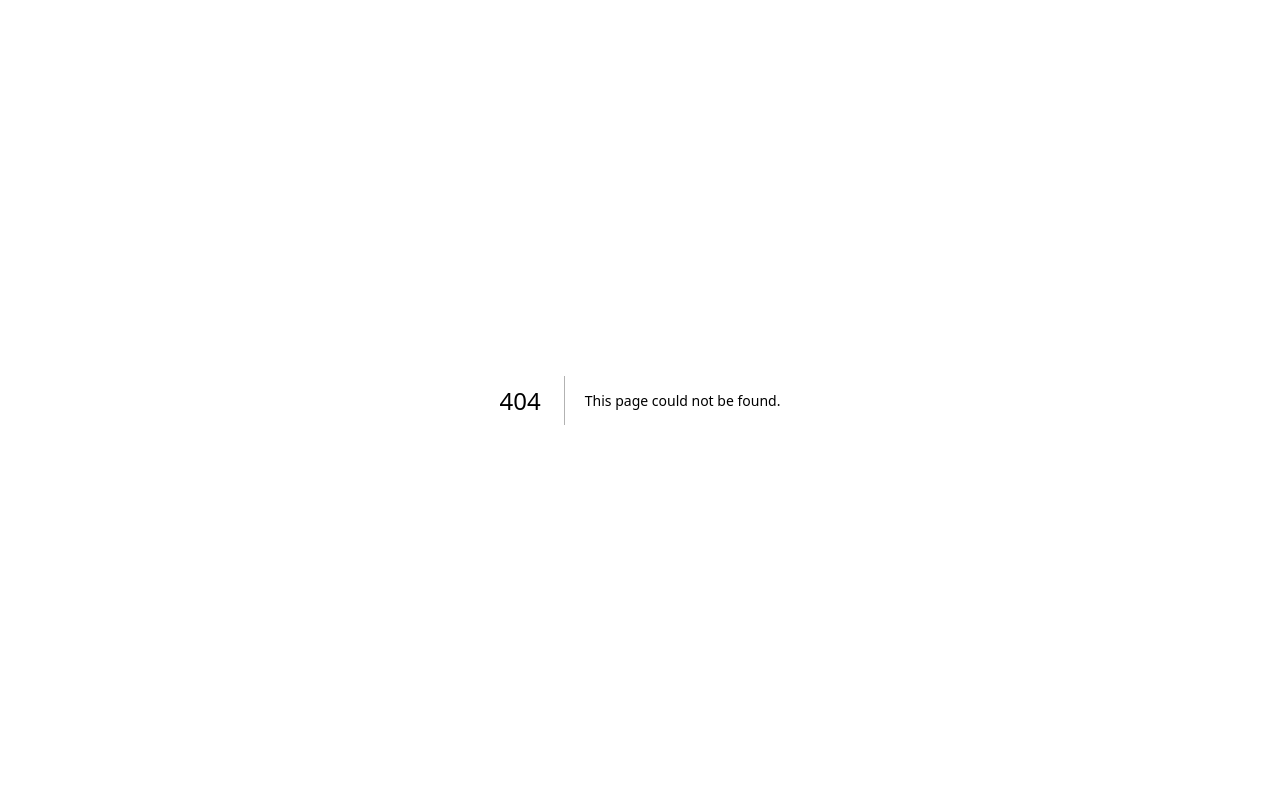
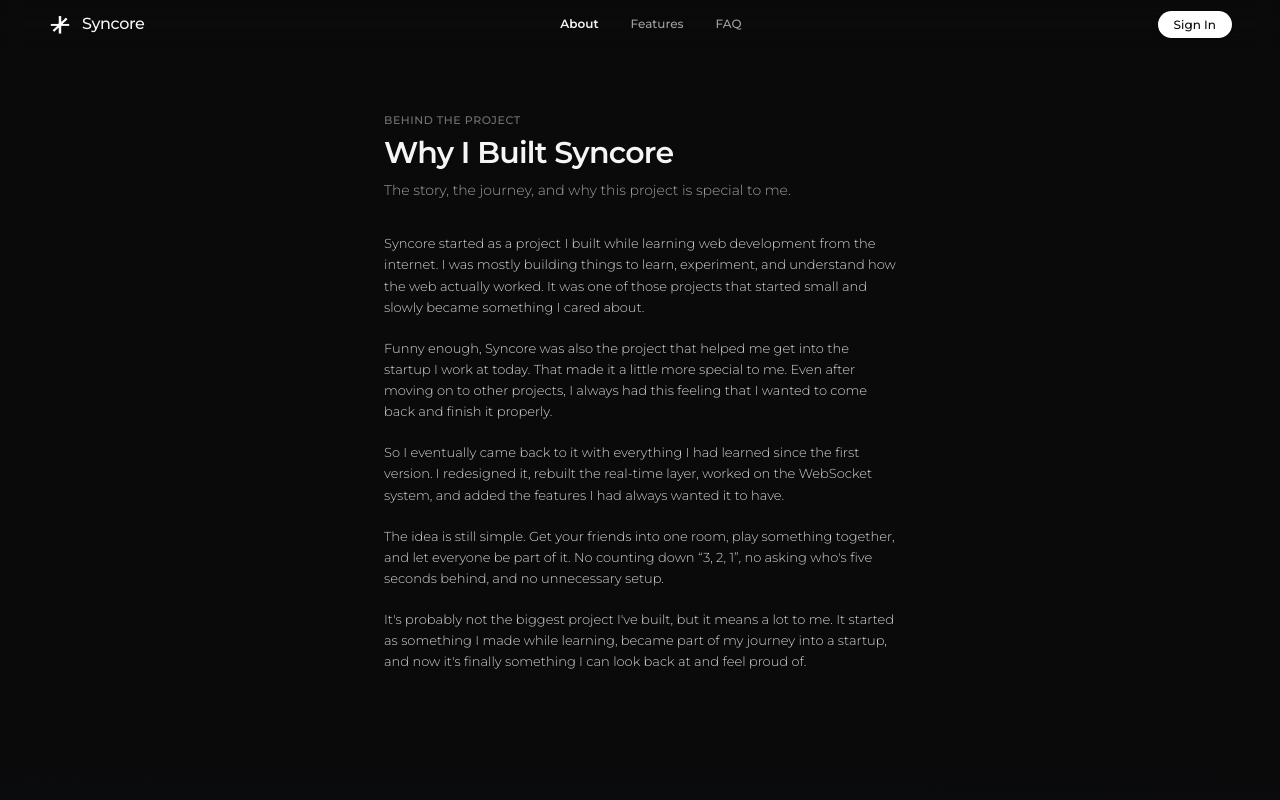
Before and after one commit to ayaanshilledar/syncore, a Next.js app: page /about in a window 1280 px wide. Before the commit this address had no page. Shown: the top 800 px of the page. Built offline with nearby package versions, Linux system fonts and the light colour scheme; no server answers; a small style sheet from the web is missing.

Commit message:
added new response

```diff
--- /dev/null
+++ b/app/about/page.tsx
@@ -0,0 +1,110 @@
+import { auth } from "@/lib/auth";
+import Link from "next/link";
+import Image from "next/image";
+import Footer from "@/app/components/footer";
+
+export default async function AboutPage() {
+  const session = await auth();
+
+  return (
+    <div className="flex min-h-screen flex-col bg-neutral-950 text-neutral-100 selection:bg-neutral-800 font-normal scroll-smooth">
+      {/* Header */}
+      <header className="sticky top-0 z-50 flex h-12 w-full items-center justify-between px-4 sm:px-12 bg-neutral-950/80 backdrop-blur-md">
+        <Link href="/" className="flex items-center gap-2.5 hover:opacity-90 transition">
+          <Image
+            src="/Logo.png"
+            alt="Syncore Logo"
+            width={24}
+            height={24}
+            className="h-6 w-6 object-contain"
+          />
+          <span className="text-base font-medium tracking-tight text-neutral-100">
+            Syncore
+          </span>
+        </Link>
+
+        {/* Center Navigation Links */}
+        <nav className="flex items-center gap-5 sm:gap-8 text-xs font-medium text-neutral-400">
+          <Link
+            href="/about"
+            className="text-neutral-100 font-semibold transition-colors"
+          >
+            About
+          </Link>
+          <Link
+            href="/#features"
+            className="hover:text-neutral-100 transition-colors"
+          >
+            Features
+          </Link>
+          <Link
+            href="/#faq"
+            className="hover:text-neutral-100 transition-colors"
+          >
+            FAQ
+          </Link>
+        </nav>
+
+        <div>
+          {session?.user ? (
+            <Link
+              href="/dashboard"
+              className="rounded-full bg-white px-4 py-1.5 text-xs font-medium text-neutral-950 transition-all hover:bg-neutral-200 shadow-sm"
+            >
+              Dashboard
+            </Link>
+          ) : (
+            <Link
+              href="/login"
+              className="rounded-full bg-white px-4 py-1.5 text-xs font-medium text-neutral-950 transition-all hover:bg-neutral-200 shadow-sm"
+            >
+              Sign In
+            </Link>
+          )}
+        </div>
+      </header>
+
+      {/* Main Content - Compact, Readable Editorial Typography */}
+      <main className="flex-1 px-5 sm:px-8 py-12 sm:py-16 max-w-xl mx-auto w-full text-left">
+        {/* Header Intro */}
+        <div className="mb-8">
+          <span className="text-[11px] font-medium text-neutral-500 uppercase tracking-wider block mb-1.5">
+            Behind the project
+          </span>
+          <h1 className="text-2xl sm:text-3xl font-semibold tracking-tight text-neutral-100">
+            Why I Built Syncore
+          </h1>
+          <p className="text-xs sm:text-sm font-light text-neutral-400 mt-2 leading-relaxed">
+            The story, the journey, and why this project is special to me.
+          </p>
+        </div>
+
+        {/* Paragraph Sections */}
+        <article className="space-y-5 text-xs sm:text-[13px] font-light text-neutral-300 leading-relaxed">
+          <p>
+            Syncore started as a project I built while learning web development from the internet. I was mostly building things to learn, experiment, and understand how the web actually worked. It was one of those projects that started small and slowly became something I cared about.
+          </p>
+
+          <p>
+            Funny enough, Syncore was also the project that helped me get into the startup I work at today. That made it a little more special to me. Even after moving on to other projects, I always had this feeling that I wanted to come back and finish it properly.
+          </p>
+
+          <p>
+            So I eventually came back to it with everything I had learned since the first version. I redesigned it, rebuilt the real-time layer, worked on the WebSocket system, and added the features I had always wanted it to have.
+          </p>
+
+          <p>
+            The idea is still simple. Get your friends into one room, play something together, and let everyone be part of it. No counting down &ldquo;3, 2, 1&rdquo;, no asking who&apos;s five seconds behind, and no unnecessary setup.
+          </p>
+
+          <p>
+            It&apos;s probably not the biggest project I&apos;ve built, but it means a lot to me. It started as something I made while learning, became part of my journey into a startup, and now it&apos;s finally something I can look back at and feel proud of.
+          </p>
+        </article>
+      </main>
+
+      {/* Footer */}
+      <Footer sessionUser={!!session?.user} />
+    </div>
+  );
+}
--- a/app/components/faq-section.tsx
+++ b/app/components/faq-section.tsx
@@ -66,7 +66,7 @@ export default function FaqSection() {
               <button
                 type="button"
                 onClick={() => toggleFaq(idx)}
-                className="flex w-full items-center justify-between p-5 text-left text-xs sm:text-sm font-medium text-neutral-200 hover:text-white transition cursor-pointer"
+                className="flex w-full items-center justify-between p-4 sm:p-5 min-h-[48px] text-left text-xs sm:text-sm font-medium text-neutral-200 hover:text-white transition cursor-pointer"
               >
                 <span>{item.question}</span>
                 <span
--- a/app/components/footer.tsx
+++ b/app/components/footer.tsx
@@ -21,7 +21,7 @@ export default function Footer({ sessionUser }: FooterProps) {
       </div>
 
       {/* Main Content Grid */}
-      <div className="relative z-10 mx-auto max-w-6xl px-6 sm:px-12 grid grid-cols-1 lg:grid-cols-12 gap-12 lg:gap-8 pb-16 sm:pb-20">
+      <div className="relative z-10 mx-auto max-w-6xl px-4 sm:px-12 grid grid-cols-1 lg:grid-cols-12 gap-12 lg:gap-8 pb-16 sm:pb-20">
         {/* Left Column: Brand, Tagline, Bio, CTA */}
         <div className="lg:col-span-6 flex flex-col items-start gap-4 text-left">
           <div className="flex items-center gap-2.5">
@@ -61,7 +61,7 @@ export default function Footer({ sessionUser }: FooterProps) {
         </div>
 
         {/* Right Navigation Links Columns */}
-        <div className="lg:col-span-6 grid grid-cols-3 gap-6 sm:gap-8 text-left">
+        <div className="lg:col-span-6 grid grid-cols-2 sm:grid-cols-3 gap-8 sm:gap-8 text-left">
           {/* Column 1: Menu */}
           <div className="flex flex-col gap-3">
             <span className="text-xs font-medium uppercase tracking-wider text-neutral-200">
@@ -71,6 +71,11 @@ export default function Footer({ sessionUser }: FooterProps) {
               <li>
                 <Link href="/" className="hover:text-white transition-colors">
                   Home
+                </Link>
+              </li>
+              <li>
+                <Link href="/about" className="hover:text-white transition-colors">
+                  About
                 </Link>
               </li>
               <li>
--- a/app/dashboard/components/onboarding/onboarding-tour.tsx
+++ b/app/dashboard/components/onboarding/onboarding-tour.tsx
@@ -74,7 +74,7 @@ export default function OnboardingTour({
       const el = document.getElementById(currentStep.targetId);
       if (el) {
         const r = el.getBoundingClientRect();
-        const cardWidth = 300;
+        const cardWidth = Math.min(300, window.innerWidth - 32);
         const cardHeight = 150;
 
         setTargetRect({
--- a/app/login/page.tsx
+++ b/app/login/page.tsx
@@ -13,7 +13,7 @@ export default async function LoginPage() {
   return (
     <div className="flex min-h-screen w-full bg-neutral-950 text-neutral-100 selection:bg-neutral-800 font-normal">
       {/* Left Column: Clean Authentication Form */}
-      <div className="flex flex-1 flex-col justify-between p-6 sm:p-12 lg:w-1/2 lg:flex-initial h-screen overflow-y-auto">
+      <div className="flex flex-1 flex-col justify-between p-6 sm:p-12 lg:w-[40%] xl:w-[36%] lg:flex-initial min-h-screen lg:h-screen overflow-y-auto">
         {/* Top: Brand & Back Link */}
         <div className="flex items-center justify-between">
           <Link
@@ -31,21 +31,27 @@ export default async function LoginPage() {
           </Link>
           <Link
             href="/"
-            className="text-xs text-neutral-400 hover:text-neutral-200 transition"
+            className="group inline-flex items-center gap-1.5 rounded-full border border-neutral-800/80 bg-neutral-900/60 px-3.5 py-1.5 text-xs font-medium text-neutral-300 backdrop-blur-md transition-all hover:border-neutral-700 hover:bg-neutral-800/70 hover:text-white active:scale-[0.98] shadow-sm"
           >
-            ← Back to Home
+            <svg
+              className="h-3.5 w-3.5 transition-transform group-hover:-translate-x-0.5"
+              fill="none"
+              viewBox="0 0 24 24"
+              strokeWidth="2"
+              stroke="currentColor"
+            >
+              <path strokeLinecap="round" strokeLinejoin="round" d="M10.5 19.5 3 12m0 0 7.5-7.5M3 12h18" />
+            </svg>
+            <span>Back to Home</span>
           </Link>
         </div>
 
         {/* Center: Sign in content */}
         <div className="mx-auto w-full max-w-xs py-8">
           <div className="text-center mb-8">
-            <h1 className="text-3xl font-light tracking-tight text-neutral-100">
+            <h1 className="text-3xl font-semibold tracking-tight text-neutral-100">
               Sign In
             </h1>
-            <p className="text-xs font-light text-neutral-400 mt-2">
-              Welcome back. Continue to your workspace.
-            </p>
           </div>
 
           <form
@@ -79,20 +85,17 @@ export default async function LoginPage() {
               <span>Continue with Google</span>
             </button>
           </form>
-
           <p className="mt-6 text-center text-[11px] font-light text-neutral-500 leading-relaxed">
-            By signing in, you agree to our Terms of Service & Privacy Policy.
+            By signing in, you agree to our Terms of Service &amp; Privacy Policy.
           </p>
         </div>
 
-        {/* Bottom: Minimal Footer */}
-        <div className="text-xs font-light text-neutral-600">
-          &copy; {new Date().getFullYear()} Syncore
-        </div>
+        {/* Bottom Spacer */}
+        <div aria-hidden="true" />
       </div>
 
       {/* Right Column: Visual Image with Padding & Rounded Corners (Desktop) */}
-      <div className="hidden lg:flex lg:w-1/2 p-4 sm:p-5 lg:p-6 h-screen">
+      <div className="hidden lg:flex lg:w-[60%] xl:w-[64%] p-3 sm:p-4 lg:p-4 h-screen">
         <div className="relative h-full w-full rounded-2xl sm:rounded-3xl border border-neutral-800/80 overflow-hidden bg-neutral-900/40 shadow-2xl">
           <Image
             src="/footer.jpg"
@@ -101,7 +104,21 @@ export default async function LoginPage() {
             priority
             className="object-cover object-center rounded-2xl sm:rounded-3xl"
           />
-          <div className="absolute inset-0 bg-gradient-to-t from-neutral-950/70 via-transparent to-neutral-950/20" />
+          <div className="absolute inset-0 bg-gradient-to-t from-neutral-950/80 via-transparent to-neutral-950/20" />
+
+          {/* Bottom Blended Watermark Typography & Logo */}
+          <div className="absolute inset-x-0 bottom-0 z-10 w-full flex items-center justify-center gap-3 sm:gap-4 overflow-hidden pb-4 select-none pointer-events-none mix-blend-overlay -mb-3 lg:-mb-5">
+            <Image
+              src="/Logo.png"
+              alt="Syncore Logo"
+              width={64}
+              height={64}
+              className="h-[6vw] w-[6vw] max-h-16 max-w-16 object-contain opacity-25"
+            />
+            <span className="text-[12vw] lg:text-[7vw] font-bold tracking-tighter text-white/20 leading-none">
+              Syncore
+            </span>
+          </div>
         </div>
       </div>
     </div>
--- a/app/page.tsx
+++ b/app/page.tsx
@@ -11,7 +11,7 @@ export default async function HomePage() {
   return (
     <div className="flex min-h-screen flex-col bg-neutral-950 text-neutral-100 selection:bg-neutral-800 font-normal scroll-smooth">
       {/* Header */}
-      <header className="sticky top-0 z-50 flex h-16 w-full items-center justify-between border-b border-neutral-800/60 px-6 sm:px-12 bg-neutral-950/80 backdrop-blur-md">
+      <header className="sticky top-0 z-50 flex h-12 w-full items-center justify-between px-4 sm:px-12 bg-neutral-950/80 backdrop-blur-md">
         <div className="flex items-center gap-2.5">
           <Image
             src="/Logo.png"
@@ -26,7 +26,13 @@ export default async function HomePage() {
         </div>
 
         {/* Center Navigation Links */}
-        <nav className="flex items-center gap-6 sm:gap-8 text-xs font-medium text-neutral-400">
+        <nav className="flex items-center gap-5 sm:gap-8 text-xs font-medium text-neutral-400">
+          <Link
+            href="/about"
+            className="hover:text-neutral-100 transition-colors"
+          >
+            About
+          </Link>
           <Link
             href="#features"
             className="hover:text-neutral-100 transition-colors"
@@ -61,7 +67,7 @@ export default async function HomePage() {
       </header>
 
       {/* Hero Section */}
-      <main className="flex flex-1 flex-col items-center justify-start px-6 pt-12 sm:pt-16 pb-20 text-center sm:px-12">
+      <main className="flex flex-1 flex-col items-center justify-start px-4 pt-10 sm:pt-16 pb-20 text-center sm:px-12">
         <div className="max-w-5xl">
           <h1 className="text-3xl font-light tracking-tight sm:text-5xl md:text-6xl text-neutral-100 leading-tight">
             <span>No more fighting over the <span className="font-semibold text-white">aux</span>.</span>
--- a/package.json
+++ b/package.json
@@ -8,7 +8,9 @@
     "dev:ws": "tsx server/ws-server.ts",
     "start:ws": "tsx server/ws-server.ts",
     "build": "next build",
-    "start": "next start",
+    "start": "next start -H 0.0.0.0 -p ${PORT:-3000}",
+    "start:next": "next start -H 0.0.0.0 -p ${PORT:-3000}",
+    "start:ws": "tsx server/ws-server.ts",
     "lint": "eslint",
     "postinstall": "prisma generate"
   },
```
Also changed, not shown: 1 other file (tests, documents, lock files or other folders).
